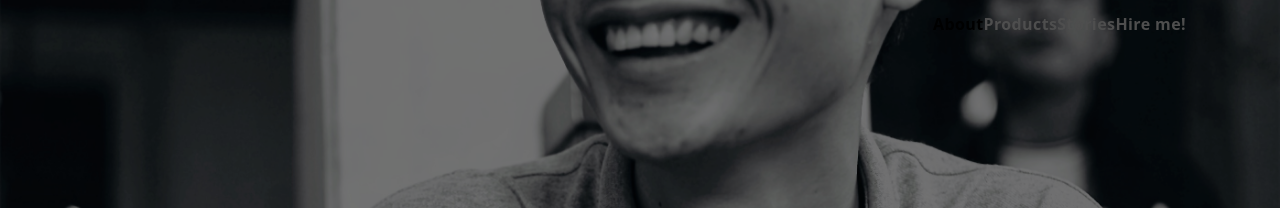
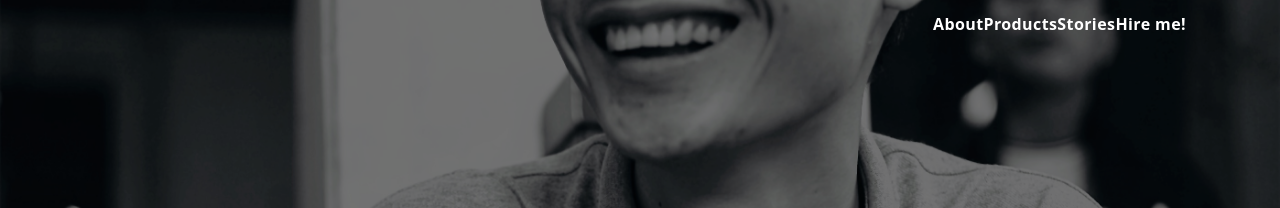
Before and after one commit to ndagnhat/ndagnhat.github.io, a Jekyll site: the page built from index.html, in a window 1280 px wide. Shown: the top 208 px of the page. Built offline with Jekyll 4.4.1, drawn with Linux system fonts in a browser that asks for light colours.

Commit message:
Update home.css

```diff
--- a/assets/css/home.css
+++ b/assets/css/home.css
@@ -82,11 +82,11 @@
   display: none;
 }
 
-#header.header-hero .navbar > ul > li > a {
+#header.header-hero .navbar > div > ul > li > a {
   color: #fff !important;
 }
 
-#header.header-hero .navbar > ul > li > a:before {
+#header.header-hero .navbar > div > ul > li > a:before {
   background-color: #fff !important;
 }
 
```
